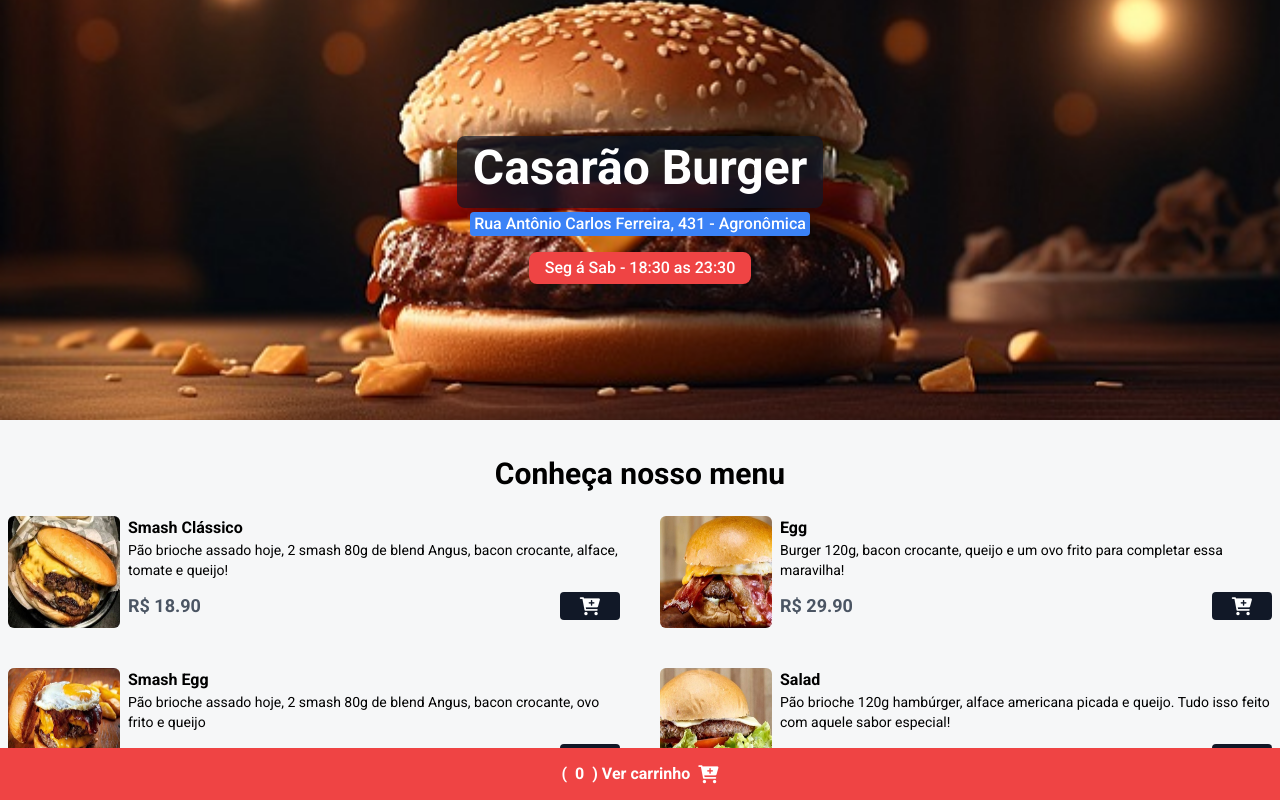
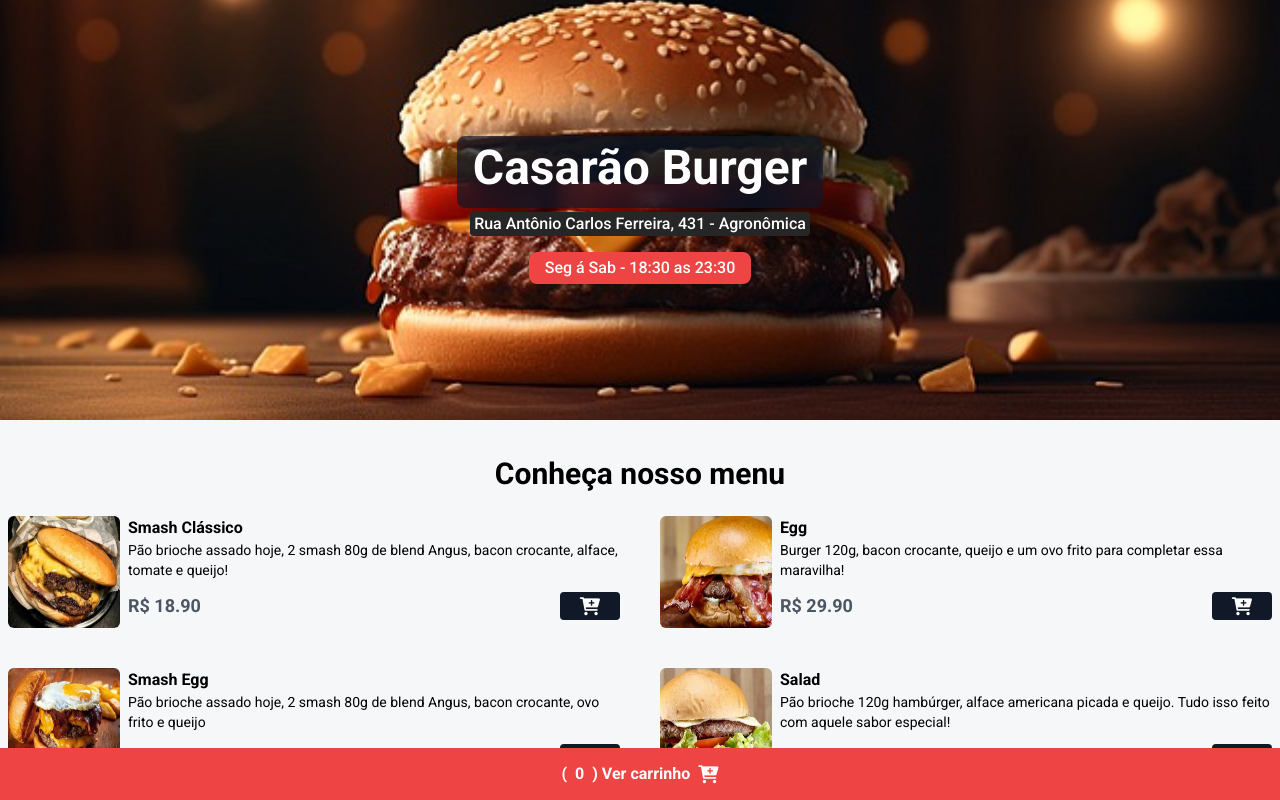
Before and after one commit to Jeanll7/better-burger, a website: page index.html in a window 1280 px wide. Shown: the top 800 px of the page. Drawn offline with Linux system fonts and the light colour scheme.

Commit message:
bg-neutral

```diff
--- a/index.html
+++ b/index.html
@@ -27,7 +27,7 @@
         </h1>
       </div>
 
-      <span class="bg-blue-500 rounded px-1 text-center text-white font-medium mt-1">Rua Antônio Carlos Ferreira, 431 - Agronômica</span>
+      <span class="bg-neutral-800 rounded px-1 text-center text-white font-medium mt-1">Rua Antônio Carlos Ferreira, 431 - Agronômica</span>
 
       <div class="bg-green-600 px-4 py-1 rounded-lg mt-4" id="date-span">
         <span class="text-white font-medium">Seg á Sab - 18:30 as 23:30</span>
```
Also changed, not shown: styles/output.css.
